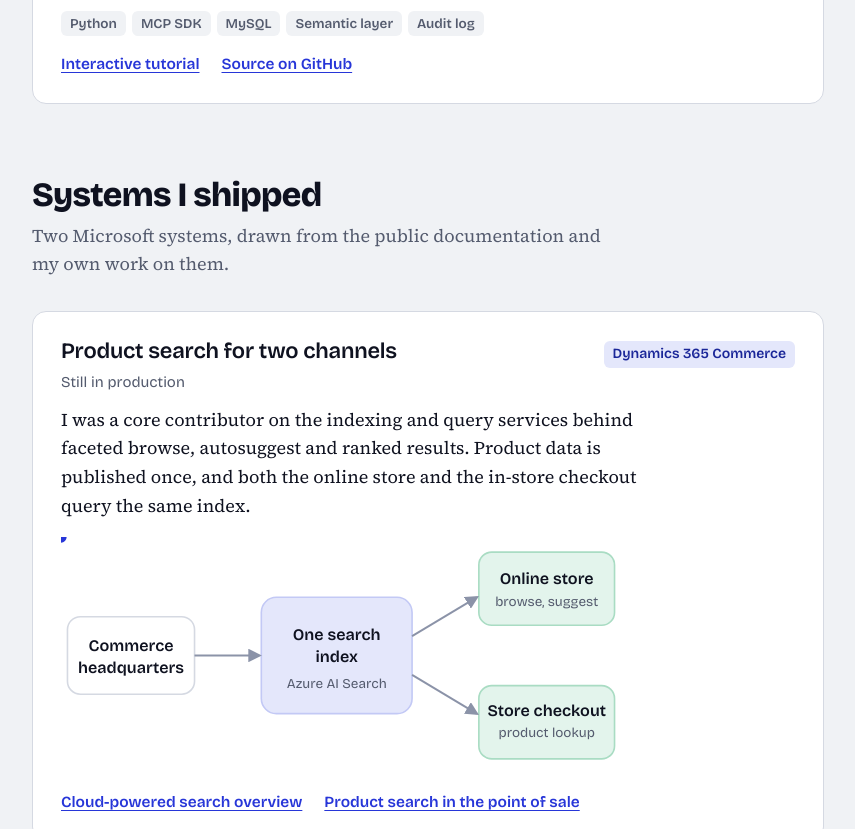
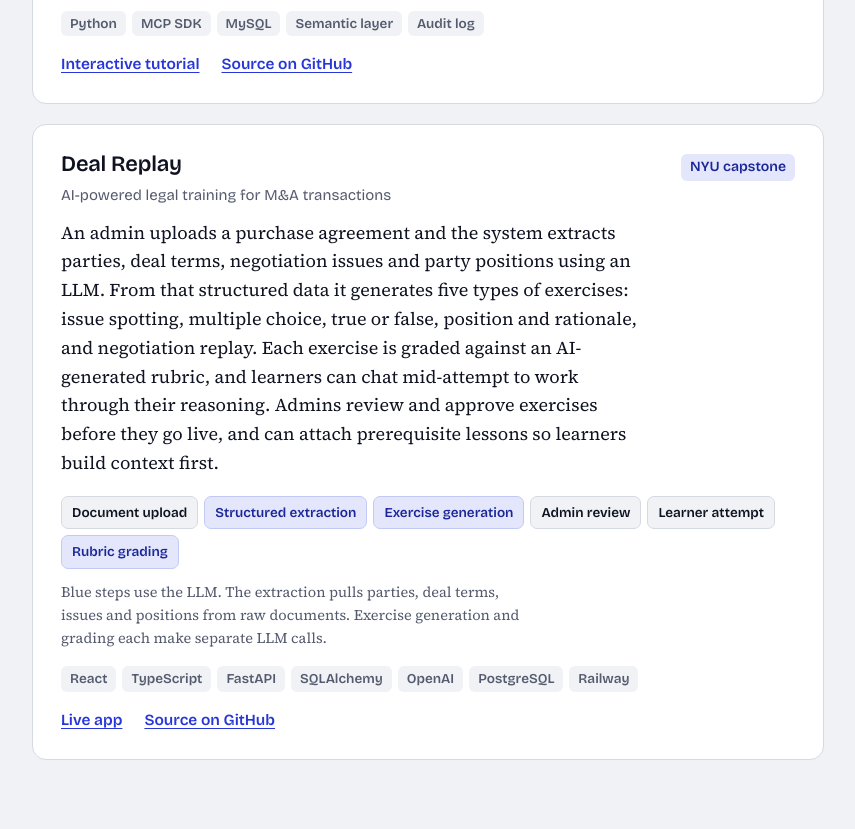
Before and after one commit to Khushboo-Mishra/Khushboo-Mishra.github.io, a plain HTML site: page index.html in a window 1280 px wide. Shown: the part 5340-6169 px from the top of the page, without its empty margins (374-1229 px from the left). Drawn offline with nearby package versions, Linux system fonts and the light colour scheme; no server answers.

Commit message:
Add Deal Replay capstone project to portfolio

```diff
--- a/index.html
+++ b/index.html
@@ -396,6 +396,27 @@ footer{margin-top:64px;font-family:var(--display);font-size:14px;color:var(--mut
       <span class="live" data-repo="SQL-MCP-101"></span>
     </div>
   </article>
+
+  <article class="proj">
+    <div class="proj-top">
+      <h3>Deal Replay</h3>
+      <span class="badge">NYU capstone</span>
+    </div>
+    <div class="where">AI-powered legal training for M&A transactions</div>
+    <p>An admin uploads a purchase agreement and the system extracts parties, deal terms, negotiation issues and party positions using an LLM. From that structured data it generates five types of exercises: issue spotting, multiple choice, true or false, position and rationale, and negotiation replay. Each exercise is graded against an AI-generated rubric, and learners can chat mid-attempt to work through their reasoning. Admins review and approve exercises before they go live, and can attach prerequisite lessons so learners build context first.</p>
+    <div class="diagram">
+      <ol class="chain" style="--n:6" aria-label="Pipeline">
+        <li style="--i:0">Document upload</li><li class="llm" style="--i:1">Structured extraction</li><li class="llm" style="--i:2">Exercise generation</li><li style="--i:3">Admin review</li><li style="--i:4">Learner attempt</li><li class="llm" style="--i:5">Rubric grading</li>
+      </ol>
+      <p class="chain-note">Blue steps use the LLM. The extraction pulls parties, deal terms, issues and positions from raw documents. Exercise generation and grading each make separate LLM calls.</p>
+    </div>
+    <ul class="tags"><li>React</li><li>TypeScript</li><li>FastAPI</li><li>SQLAlchemy</li><li>OpenAI</li><li>PostgreSQL</li><li>Railway</li></ul>
+    <div class="plinks">
+      <a href="https://frontend-production-da24.up.railway.app">Live app</a>
+      <a href="https://github.com/Khushboo-Mishra/deal-replay">Source on GitHub</a>
+      <span class="live" data-repo="deal-replay"></span>
+    </div>
+  </article>
 </section>
 
 <section id="systems" aria-labelledby="sys-h">
```
